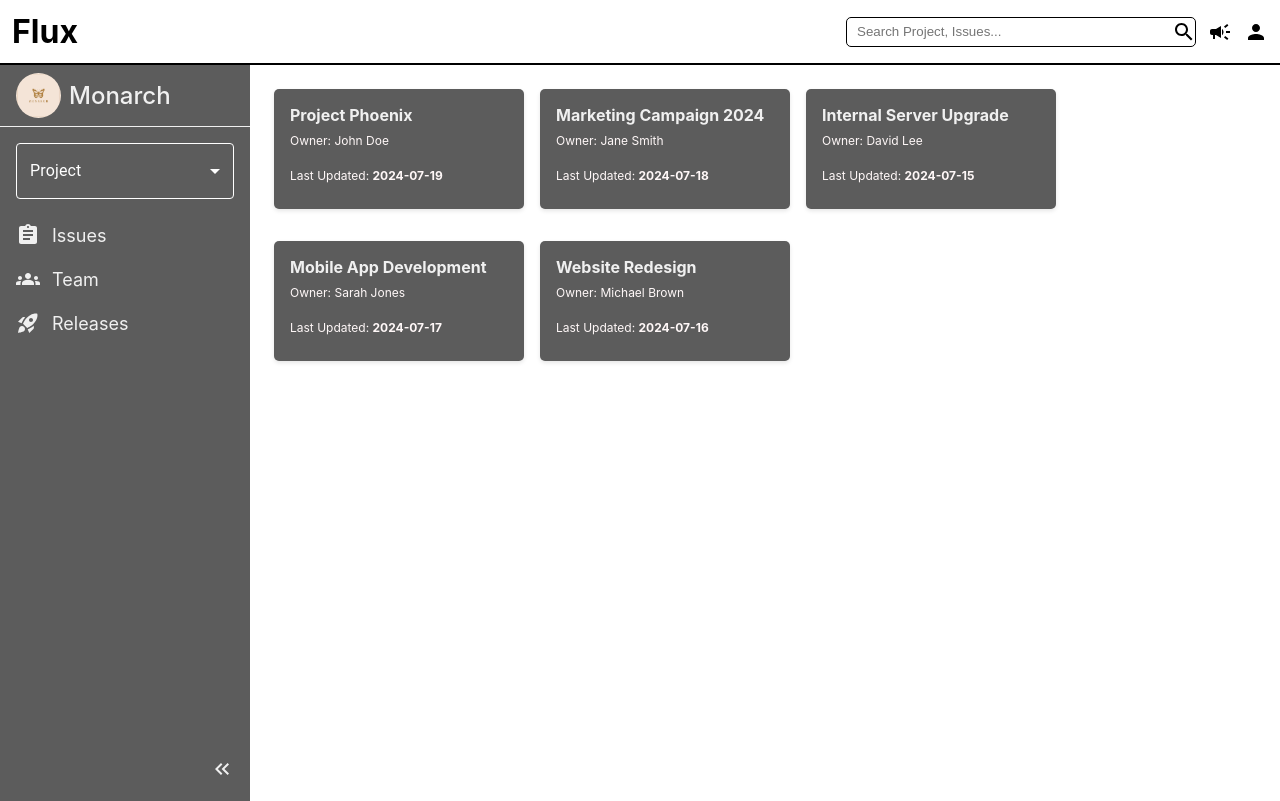
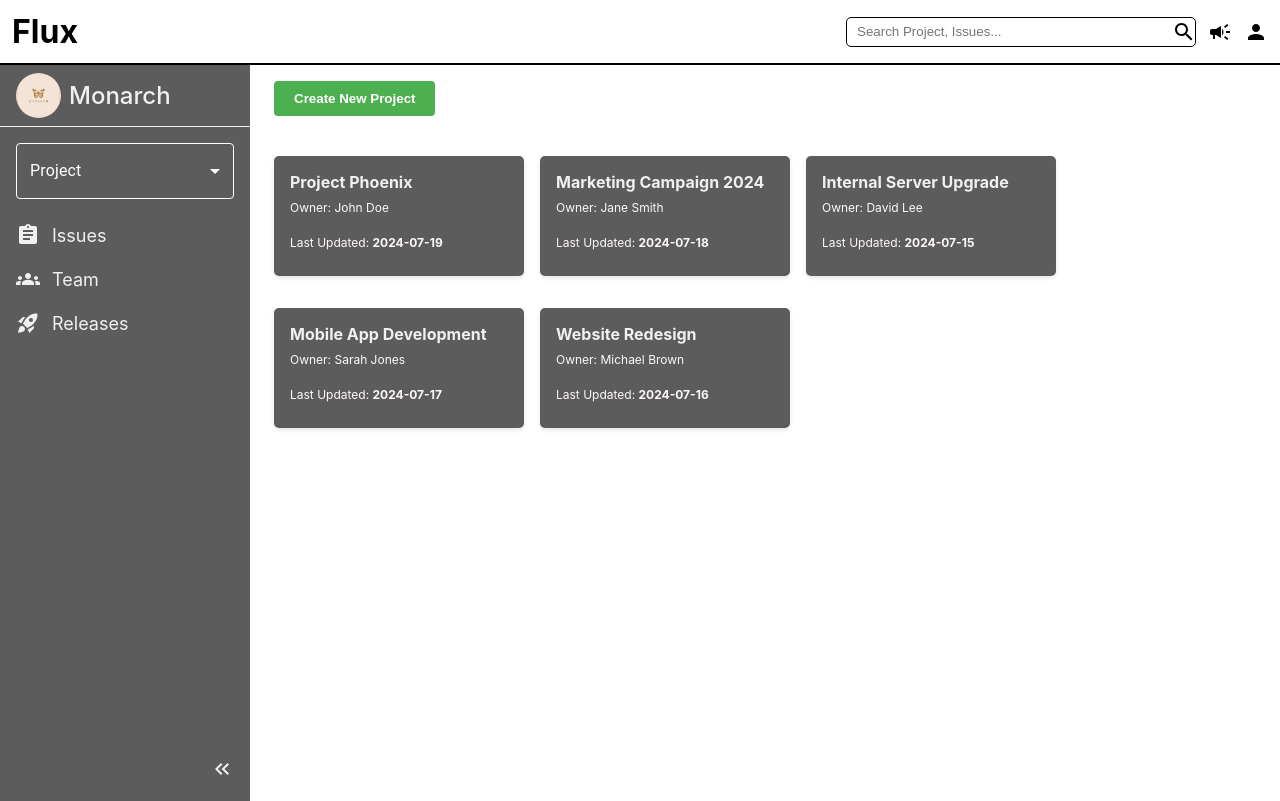
Before and after one commit to aksy007/Flux, a React (Vite) app: page / in a window 1280 px wide. Built offline with nearby package versions, Linux system fonts and the light colour scheme.

Commit message:
add create project button for user having projects

```diff
--- a/src/components/Header/Header.tsx
+++ b/src/components/Header/Header.tsx
@@ -2,7 +2,7 @@ import * as React from 'react';
 import { FLUX } from './HeaderData';
 import PersonIcon from '@mui/icons-material/Person';
 import CampaignIcon from '@mui/icons-material/Campaign';
-import Search from '../Search/Search';
+import Search from '../../common/Search/Search';
 import styles from './Header.module.scss';
 
 const AccountIcon = () => {
--- a/src/pages/Landing/Landing.module.scss
+++ b/src/pages/Landing/Landing.module.scss
@@ -0,0 +1,3 @@
+.header {
+	padding: 16px 24px;
+}
--- a/src/pages/Landing/Landing.tsx
+++ b/src/pages/Landing/Landing.tsx
@@ -1,15 +1,31 @@
 // Page To create, select Projects
 import React from 'react';
+import { useNavigate } from 'react-router-dom';
 import { LandingPageProps, useLandingPageData } from './LandingData';
 import NoProjectAccess from './partials/NoProjectAccess/NoProjectAccess';
 import ProjectCards from './partials/ProjectCards/ProjectCards';
+import Button from '../../common/Button/Button';
+import styles from './Landing.module.scss';
 
 const LandingPage: React.FC<LandingPageProps> = () => {
 	const { userAuthorisedProjects, hasProjectAccess } = useLandingPageData();
+	const navigate = useNavigate();
+	const handleCreateNewProject = () => {
+		// TODO: Navigate to new project page
+		navigate('/new-project');
+	};
 	return hasProjectAccess ? (
-		<ProjectCards userAuthorisedProjects={userAuthorisedProjects} />
+		<>
+			<div className={styles.header}>
+				<Button
+					onClick={handleCreateNewProject}
+					btnText='Create New Project'
+				/>
+			</div>
+			<ProjectCards userAuthorisedProjects={userAuthorisedProjects} />
+		</>
 	) : (
-		<NoProjectAccess />
+		<NoProjectAccess handleCreateNewProject={handleCreateNewProject} />
 	);
 };
 
--- a/src/pages/Landing/LandingData.tsx
+++ b/src/pages/Landing/LandingData.tsx
@@ -10,7 +10,9 @@ export interface ProjectList {
 	lastUpdatedAt: string;
 }
 export interface LandingPageProps {}
-export interface NoProjectAccessProps {}
+export interface NoProjectAccessProps {
+	handleCreateNewProject: () => void;
+}
 export interface ProjectCardsProps {
 	userAuthorisedProjects: ProjectList[];
 }
--- a/src/pages/Landing/partials/NoProjectAccess/NoProjectAccess.tsx
+++ b/src/pages/Landing/partials/NoProjectAccess/NoProjectAccess.tsx
@@ -2,15 +2,10 @@ import React from 'react';
 import { NoProjectAccessProps } from '../../LandingData';
 import Button from '../../../../common/Button/Button';
 import styles from './NoProjectAccess.module.scss';
-import { useNavigate } from 'react-router-dom';
 
-const NoProjectAccess: React.FC<NoProjectAccessProps> = () => {
-	const navigate = useNavigate();
-	const handleCreateNewProject = () => {
-		// TODO: Navigate to new project page
-		navigate('/new-project');
-	};
-
+const NoProjectAccess: React.FC<NoProjectAccessProps> = ({
+	handleCreateNewProject,
+}) => {
 	return (
 		<div className={styles.container}>
 			<div>
```
Also changed, not shown: src/common/Search/Search.module.scss (renamed from src/components/Search/Search.module.scss), src/common/Search/Search.tsx (renamed from src/components/Search/Search.tsx).
